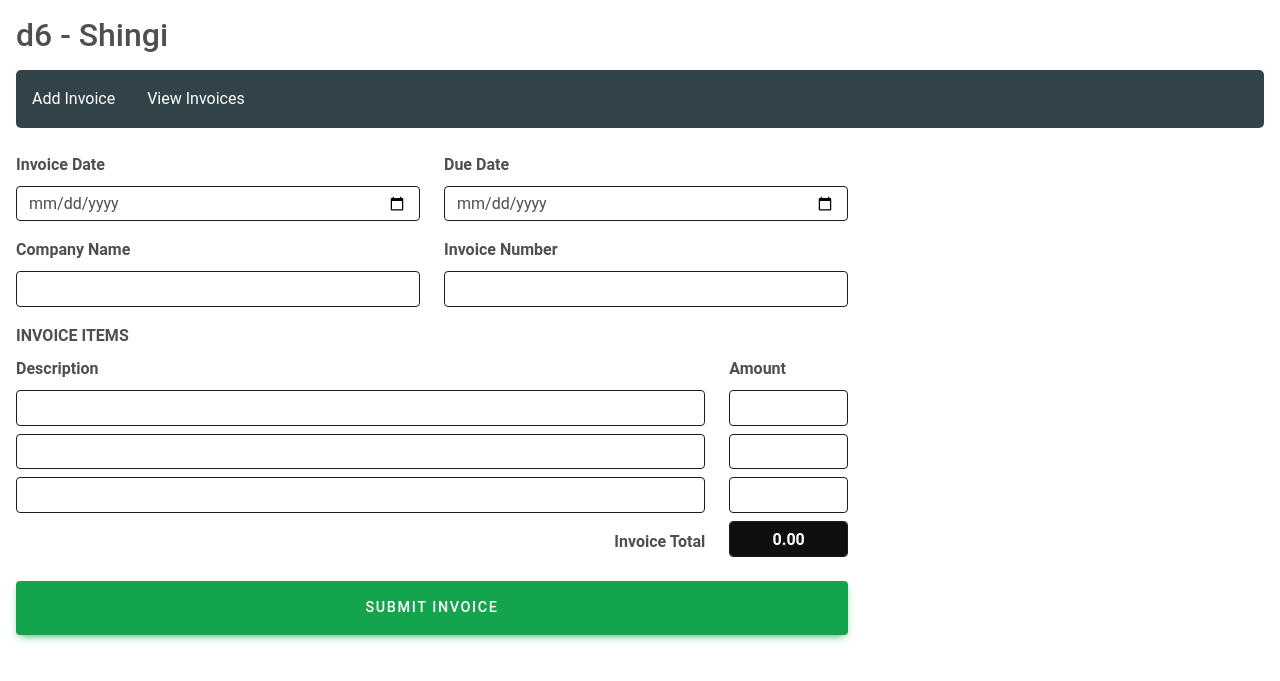
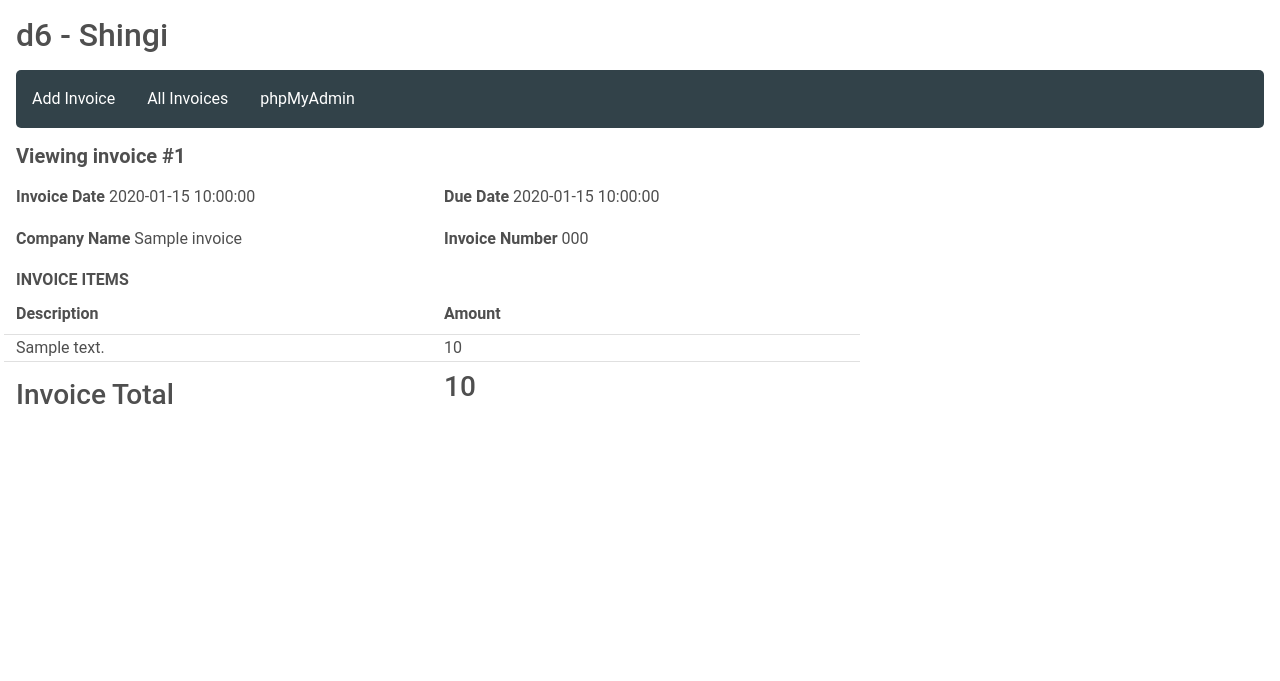
Before and after one commit to shingionline/d6-shingi, a PHP site: page /index.php?p=3&id=1 in a window 1280 px wide. Shown: the top 681 px of the page. Run offline with PHP 8.4, Linux system fonts and the light colour scheme; tables that the repository leaves empty or names only in its code hold one stand-in row (values such as "Sample post"); data that the repository does not hold is empty.

Commit message:
Finished saving invoices

```diff
--- a/www/css/style.css
+++ b/www/css/style.css
@@ -23,6 +23,12 @@ h1,h2,h3 {
 
 input {
   margin-bottom:0.5rem !important;
+}
+
+th {
+  background-color: #1c262b !important;
+  color: #fff !important;
+  font-weight:bold !important;
 }
 
 .form-control:disabled {
--- a/www/includes/db_connection.php
+++ b/www/includes/db_connection.php
@@ -1,3 +1,14 @@
 <?php
-$conn = mysqli_connect('db', 'user', 'test', "myDb");
-?>
+$servername = "db";
+$username   = "user";
+$password   = "test";
+$dbname     = "myDb";
+
+try {
+    $pdo = new PDO("mysql:host=$servername;dbname=$dbname", $username, $password);
+    // set the PDO error mode to exception
+    $pdo->setAttribute(PDO::ATTR_ERRMODE, PDO::ERRMODE_EXCEPTION);
+    } catch(PDOException $e) {
+    echo "Database connection failed: " . $e->getMessage();
+    die();
+}
--- a/www/includes/menu.php
+++ b/www/includes/menu.php
@@ -1,4 +1,5 @@
 <ul class="top-menu">
-<li><a href='index.php'>Add Invoice</a></li>
-<li><a href='index.php?q=2'>View Invoices</a></li>
+    <li><a href='index.php'>Add Invoice</a></li>
+    <li><a href='index.php?p=2'>All Invoices</a></li>
+    <li><a href='http://localhost:8000' target="_blank">phpMyAdmin</a></li>
 </ul>
--- a/www/index.php
+++ b/www/index.php
@@ -6,12 +6,12 @@ include('includes/header.php'); ?>
 <?php
 require('includes/menu.php');
 
-if (isset($_GET['q']) && is_numeric($_GET['q']) && $_GET['q'] >= 1 && $_GET['q'] <= 2) {
-    $q = $_GET['q'];
+if (isset($_GET['p']) && is_numeric($_GET['p']) && $_GET['p'] >= 1 && $_GET['p'] <= 3) {
+    $p = $_GET['p'];
 } else {
-    $q = 1;
+    $p = 1;
 }
 
-include('pages/page-' . $q . '.php');
+include('pages/page-' . $p . '.php');
 include('includes/footer.php');
 ?>
--- a/www/js/form.js
+++ b/www/js/form.js
@@ -1,4 +1,5 @@
 $(document).ready(function () {
+
     $("form").submit(function (event) {
 
     $("#error-group").removeClass("alert alert-danger");
@@ -8,6 +9,14 @@ $(document).ready(function () {
         invoice_date: $("#invoice_date").val(),
         due_date: $("#due_date").val(),
         company_name: $("#company_name").val(),
+        invoice_number: $("#invoice_number").val(),
+        item_1: $("#item_1").val(),
+        item_1_value: $("#item_1_value").val(),
+        item_2: $("#item_2").val(),
+        item_2_value: $("#item_2_value").val(),
+        item_3: $("#item_3").val(),
+        item_3_value: $("#item_3_value").val(),
+        invoice_total: $("#invoice_total").val(),
       };
 
       $.post({
@@ -40,6 +49,35 @@ $(document).ready(function () {
               '<div class="help-block">' + data.errors.company_name + "</div>"
             );
           }
+
+          if (data.errors.invoice_number) {
+            $("#error-group").addClass("alert alert-danger");
+            $("#error-group").append(
+              '<div class="help-block">' + data.errors.invoice_number + "</div>"
+            );
+          }
+
+          if (data.errors.item_1) {
+            $("#error-group").addClass("alert alert-danger");
+            $("#error-group").append(
+              '<div class="help-block">' + data.errors.item_1 + "</div>"
+            );
+          }
+
+          if (data.errors.item_1_value) {
+            $("#error-group").addClass("alert alert-danger");
+            $("#error-group").append(
+              '<div class="help-block">' + data.errors.item_1_value + "</div>"
+            );
+          }
+
+          if (data.errors.database) {
+            $("#error-group").addClass("alert alert-danger");
+            $("#error-group").append(
+              '<div class="help-block">' + data.errors.database + "</div>"
+            );
+          }
+
         } else {
           $("form").html(
             '<div class="alert alert-success">' + data.message + "</div>"
@@ -47,12 +85,34 @@ $(document).ready(function () {
         }
 
       }).fail(function (data) {
-        $("form").html(
-          '<div class="alert alert-danger">Could not reach server, please try again later.</div>'
-        );
+        console.log(data);
+
+        $("#error-group").addClass("alert alert-danger");
+            $("#error-group").append(
+              '<div class="help-block">' + data.responseText + "</div>"
+            );
       });
 
       event.preventDefault();
 
     });
+
+    // Calculate the total of the invoice
+    $("#item_1_value, #item_2_value, #item_3_value").on("keyup", function () {
+        var item_1_value = $("#item_1_value").val();
+        var item_2_value = $("#item_2_value").val();
+        var item_3_value = $("#item_3_value").val();
+        var total = 0;
+        if (item_1_value != "") {
+            total += parseFloat(item_1_value);
+        }
+        if (item_2_value != "") {
+            total += parseFloat(item_2_value);
+        }
+        if (item_3_value != "") {
+            total += parseFloat(item_3_value);
+        }
+        $("#invoice_total").val(total.toFixed(2));
+        });
+
   });
--- a/www/pages/page-1.php
+++ b/www/pages/page-1.php
@@ -1,67 +1,69 @@
 <div class="col-md-8 col-12">
 
-<div id="error-group"></div>
+    <div id="error-group"></div>
 
     <form action="controllers/process.php" method="post">
 
         <div class="row mt-0">
             <div class="col-md-6">
                 <label>Invoice Date</label>
-                <input type="date" id="invoice_date" name="invoice_date" class="form-control" />
+                <input type="date" id="invoice_date" class="form-control" />
             </div>
 
             <div class="col-md-6">
                 <label>Due Date</label>
-                <input type="date" id="due_date" name="due_date" class="form-control" />
+                <input type="date" id="due_date" class="form-control" />
             </div>
         </div>
         <div class="row mt-0">
             <div class="col-md-6">
                 <label>Company Name</label>
-                <input type="text" id="company_name" name="company_name" class="form-control" />
+                <input type="text" id="company_name" class="form-control" />
             </div>
 
             <div class="col-md-6">
                 <label>Invoice Number</label>
-                <input type="number" id="invoice_number" name="invoice_number" class="form-control" />
+                <input type="number" id="invoice_number" class="form-control" />
             </div>
         </div>
-        <div class="row mt-2"><div class="col"><b>INVOICE ITEMS</b></div></div>
+        <div class="row mt-2">
+            <div class="col"><b>INVOICE ITEMS</b></div>
+        </div>
         <div class="row mt-0">
             <div class="col-md-10">
                 <label>Description</label>
-                <input type="text" id="company_name" name="company_name" class="form-control" />
+                <input type="text" id="item_1" class="form-control" />
             </div>
 
-            <div class="col-md-2">
+            <div class="col-md-2 text-end">
                 <label>Amount</label>
-                <input type="number" id="invoice_number" name="invoice_number" class="form-control" />
+                <input type="number" id="item_1_value" step="0.01" class="form-control" />
             </div>
         </div>
         <div class="row mt-0">
             <div class="col-md-10">
-                <input type="text" id="company_name" name="company_name" class="form-control" />
+                <input type="text" id="item_2" class="form-control" />
             </div>
 
             <div class="col-md-2">
-                <input type="number" id="invoice_number" name="invoice_number" class="form-control" />
+                <input type="number" id="item_2_value" step="0.01" class="form-control" />
             </div>
         </div>
         <div class="row mt-0">
             <div class="col-md-10">
-                <input type="text" id="company_name" name="company_name" class="form-control" />
+                <input type="text" id="item_3" class="form-control" />
             </div>
 
             <div class="col-md-2">
-                <input type="number" id="invoice_number" name="invoice_number" class="form-control" />
+                <input type="number" id="item_3_value" step="0.01" class="form-control" />
             </div>
         </div>
         <div class="row mt-0">
             <div class="col-md-10 text-end pt-2">
-            <b>Invoice Total</b>
+                <b>Invoice Total</b>
             </div>
             <div class="col-md-2">
-                <input type="text" id="invoice_total" name="invoice_total" class="form-control" value="0.00" disabled/>
+                <input type="text" id="invoice_total" name="invoice_total" class="form-control" value="0.00" disabled />
             </div>
         </div>
         <div class="col">
--- /dev/null
+++ b/www/pages/page-3.php
@@ -0,0 +1,84 @@
+<?php
+
+$invoice_id = $_GET['id'];
+
+// get invoice data
+$sql = "SELECT * FROM invoices WHERE id = :id";
+$stmt = $pdo->prepare($sql);
+$stmt->execute(['id' => $invoice_id]);
+$invoice = $stmt->fetch(PDO::FETCH_ASSOC);
+
+// get invoice items
+$sql = "SELECT * FROM invoice_items WHERE invoice_id = :invoice_id";
+$stmt = $pdo->prepare($sql);
+$stmt->execute(['invoice_id' => $invoice_id]);
+$invoice_items = $stmt->fetchAll(PDO::FETCH_ASSOC);
+
+?>
+
+<h5><b>Viewing invoice #<?php echo $invoice['id']; ?></b></h5>
+
+<div class="col-md-8 col-12">
+
+    <div id="error-group"></div>
+
+    <form action="controllers/process.php" method="post">
+
+        <div class="row mt-0">
+            <div class="col-md-6">
+                <label>Invoice Date</label>
+                <?php echo $invoice['invoice_date']; ?>
+            </div>
+
+            <div class="col-md-6">
+                <label>Due Date</label>
+                <?php echo $invoice['due_date']; ?>
+            </div>
+        </div>
+        <div class="row mt-0">
+            <div class="col-md-6">
+                <label>Company Name</label>
+                <?php echo $invoice['company_name']; ?>
+            </div>
+
+            <div class="col-md-6">
+                <label>Invoice Number</label>
+                <?php echo $invoice['invoice_number']; ?>
+            </div>
+        </div>
+        <div class="row mt-2">
+            <div class="col"><b>INVOICE ITEMS</b></div>
+        </div>
+
+        <div class="row mt-0 border-bottom">
+            <div class="col-md-6">
+                <label>Description</label>
+            </div>
+
+            <div class="col-md-6">
+                <label>Amount</label>
+            </div>
+        </div>
+
+        <?php foreach ($invoice_items as $invoice_item) : ?>
+            <div class="row mt-0 border-bottom">
+                <div class="col-md-6">
+                    <?php echo $invoice_item['description']; ?>
+                </div>
+
+                <div class="col-md-6">
+                    <?php echo $invoice_item['amount']; ?>
+                </div>
+            </div>
+        <?php endforeach; ?>
+
+        <div class="row mt-2">
+            <div class="col-md-6 pt-2">
+                <h3>Invoice Total</h3>
+            </div>
+            <div class="col-md-6">
+                <h3><?php echo $invoice['invoice_total']; ?></h3>
+            </div>
+        </div>
+
+</div>
```
Also changed, not shown: www/controllers/process.php (+94 -2 lines), www/pages/page-2.php (added, +39 -0 lines), README.md.
